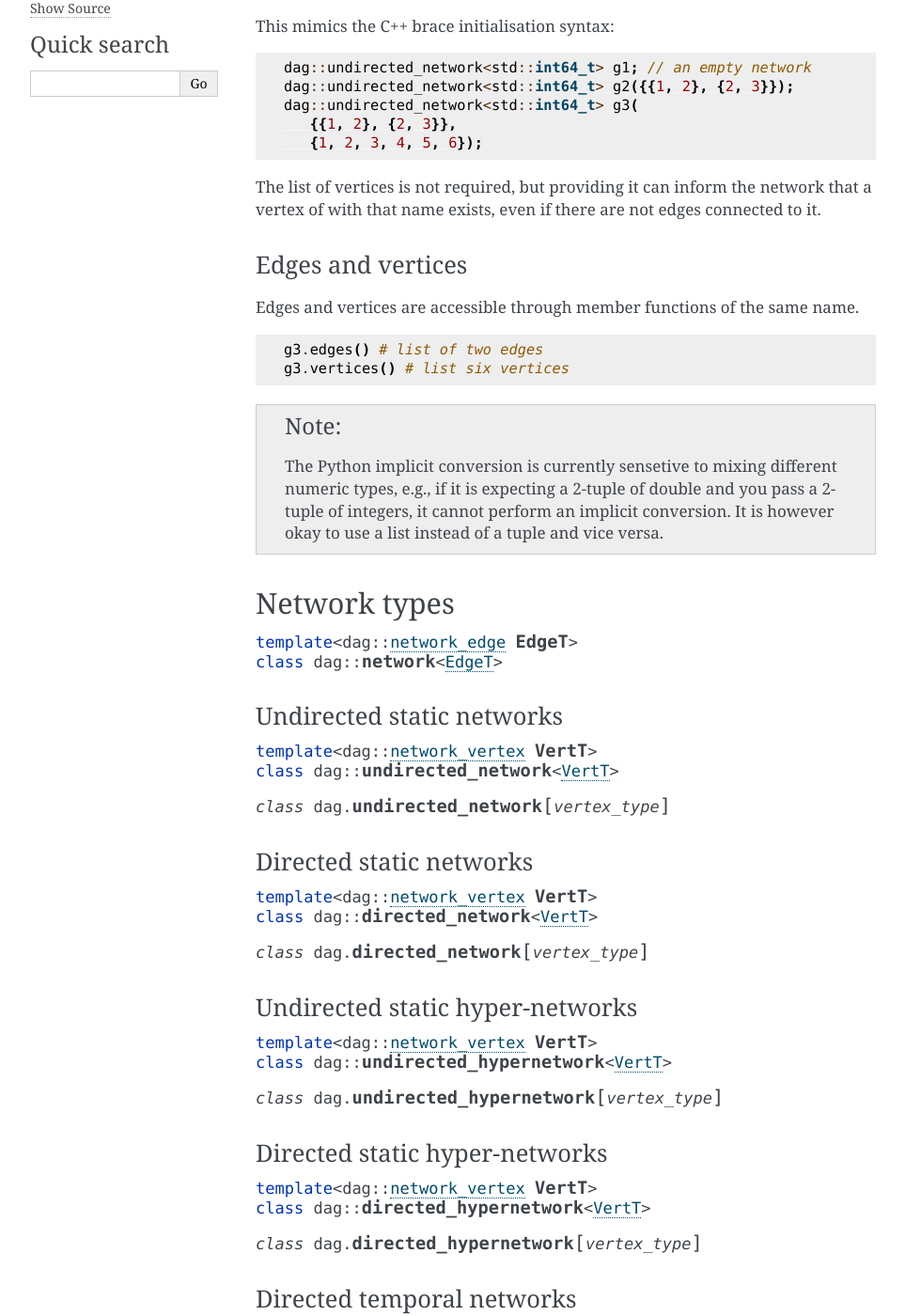
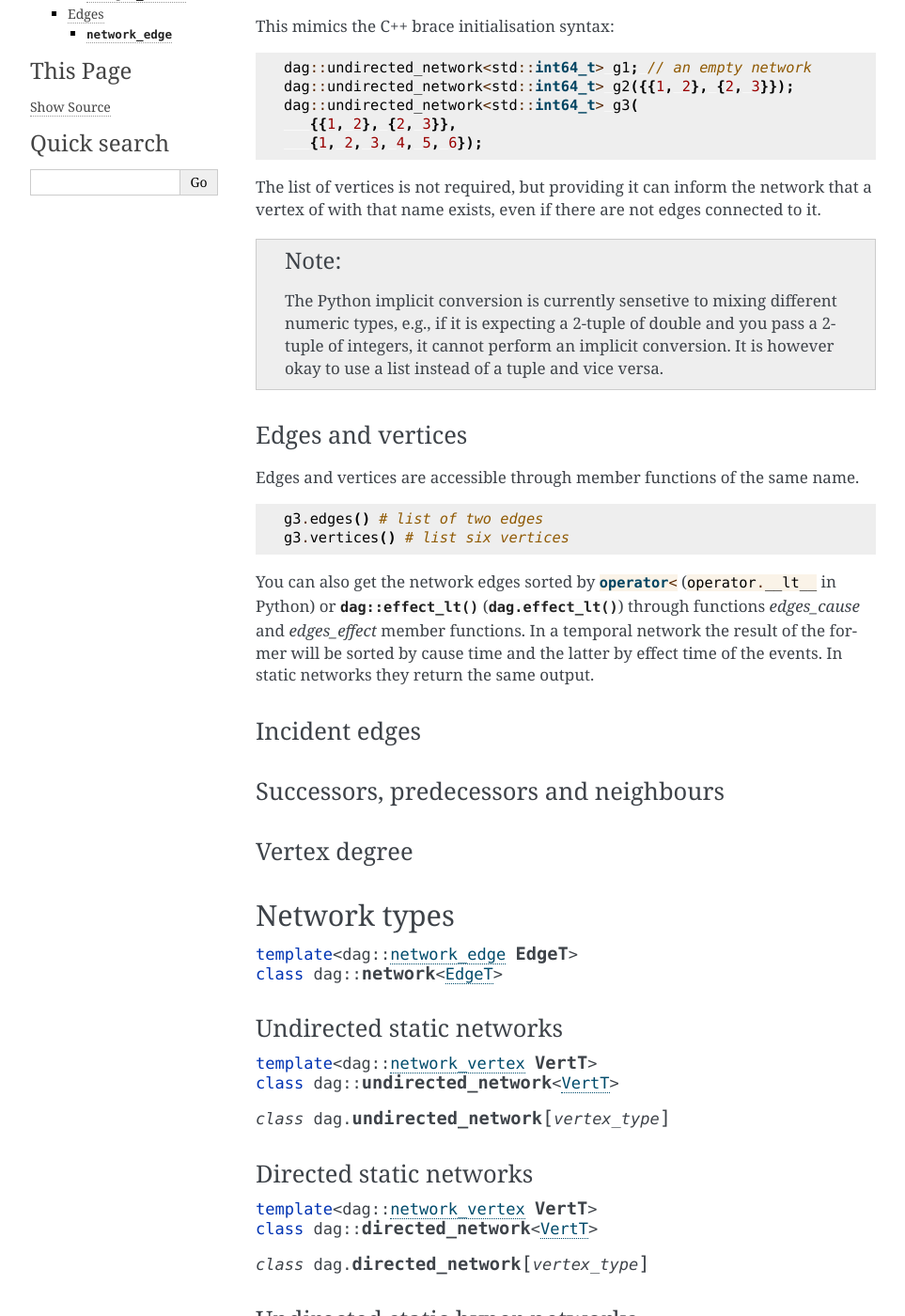
Before and after one commit to reticula-network/reticula-python, a Sphinx documentation site: the page built from docs/types.rst, in a window 1280 px wide and 1400 px high, scrolled down 1458 px. Shown: the whole window at 94% size, without its empty margins (148-1111 px from the left). Built offline with Sphinx 7.4.7, drawn with Linux system fonts in a browser that asks for light colours; some of the changed text lies outside the part shown.

Commit message:
docs: slightly more info on network types

```diff
--- a/docs/types.rst
+++ b/docs/types.rst
@@ -83,6 +83,13 @@ The list of vertices is not required, but providing it can inform the network
 that a vertex of with that name exists, even if there are not edges connected
 to it.
 
+.. note::
+   The Python implicit conversion is currently sensetive to mixing different
+   numeric types, e.g., if it is expecting a 2-tuple of double and you pass a
+   2-tuple of integers, it cannot perform an implicit conversion. It is however
+   okay to use a list instead of a tuple and vice versa.
+
+
 Edges and vertices
 ^^^^^^^^^^^^^^^^^^
 
@@ -93,12 +100,25 @@ Edges and vertices are accessible through member functions of the same name.
       g3.edges() # list of two edges
       g3.vertices() # list six vertices
 
-.. note::
+You can also get the network edges sorted by :cpp:`operator<`
+(:py:`operator.__lt__` in Python) or :cpp:func:`dag::effect_lt`
+(:py:func:`dag.effect_lt`) through functions `edges_cause` and `edges_effect`
+member functions. In a temporal network the result of the former will be sorted
+by cause time and the latter by effect time of the events. In static networks
+they return the same output.
 
-   The Python implicit conversion is currently sensetive to mixing different
-   numeric types, e.g., if it is expecting a 2-tuple of double and you pass a
-   2-tuple of integers, it cannot perform an implicit conversion. It is however
-   okay to use a list instead of a tuple and vice versa.
+Incident edges
+^^^^^^^^^^^^^^
+
+Successors, predecessors and neighbours
+^^^^^^^^^^^^^^^^^^^^^^^^^^^^^^^^^^^^^^^
+
+Vertex degree
+^^^^^^^^^^^^^
+
+..
+  in hypergraphs and temporal networks
+
 
 
 Network types
```
